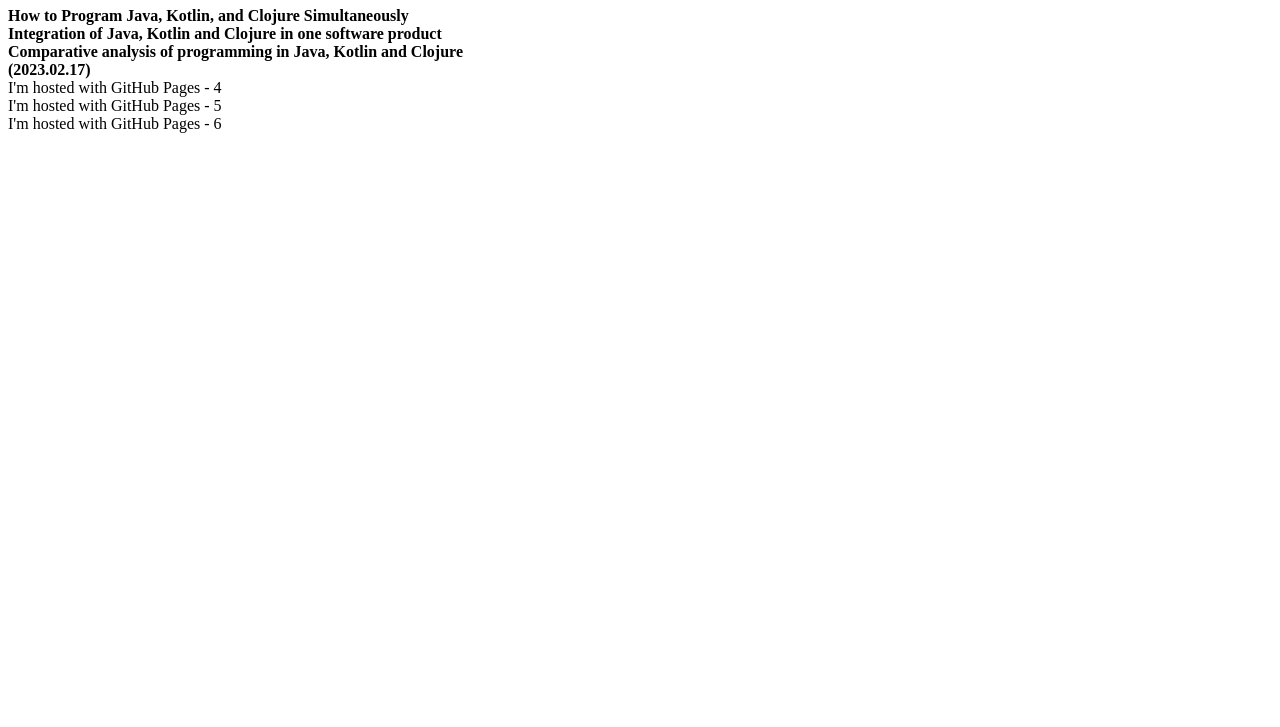
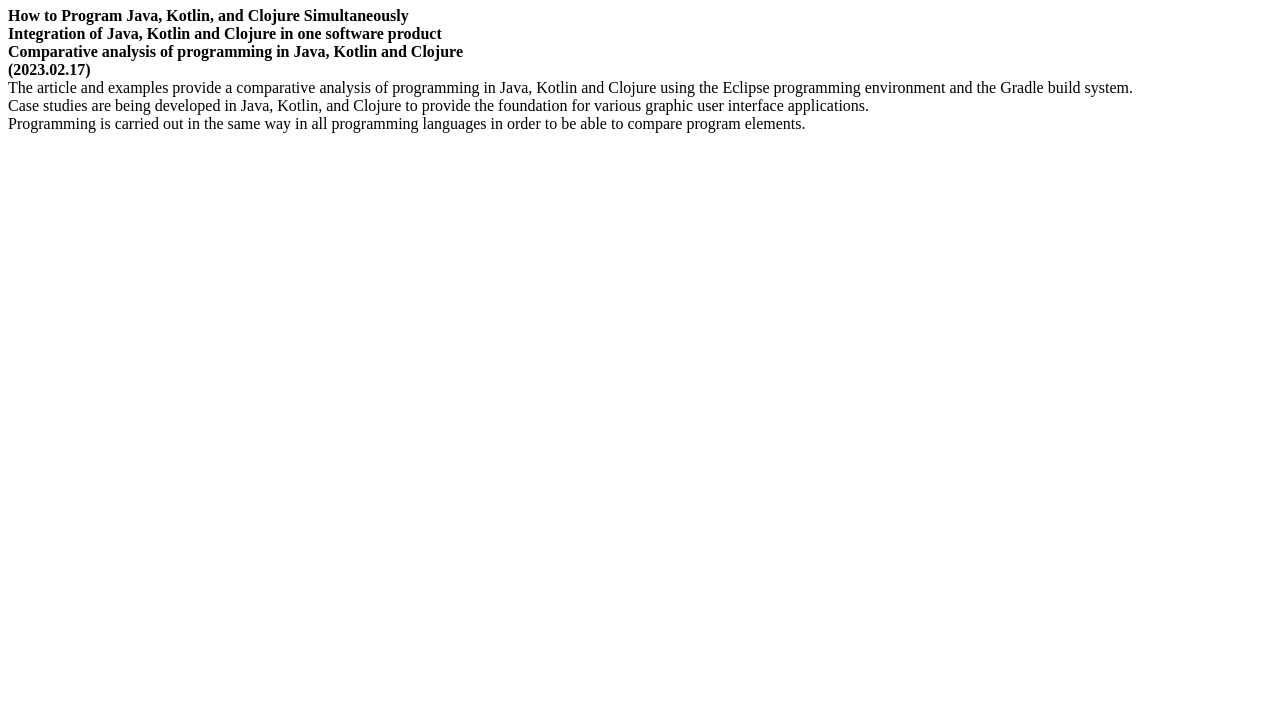
Before and after one commit to yu-2023/yu-2023.github.io, a plain HTML site: page inf/info_EN.html in a window 1280 px wide. Shown: the part 73-800 px from the top of the page. Drawn offline with Linux system fonts and the light colour scheme.

Commit message:
Update info_EN.html

```diff
--- a/inf/info_EN.html
+++ b/inf/info_EN.html
@@ -12,9 +12,9 @@
         <dt>Comparative analysis of programming in Java, Kotlin and Clojure</dt>
         <dt>(2023.02.17)</dt>
       </strong>
-        <dt>I'm hosted with GitHub Pages - 4</dt>
-        <dt>I'm hosted with GitHub Pages - 5</dt>
-        <dt>I'm hosted with GitHub Pages - 6</dt>
+        <dt>     The article and examples provide a comparative analysis of programming in Java, Kotlin and Clojure using the Eclipse programming environment and the Gradle build system.</dt>
+        <dt>     Case studies are being developed in Java, Kotlin, and Clojure to provide the foundation for various graphic user interface applications.</dt>
+        <dt>     Programming is carried out in the same way in all programming languages in order to be able to compare program elements.</dt>
     </p>
   </body>
 </html>
```
